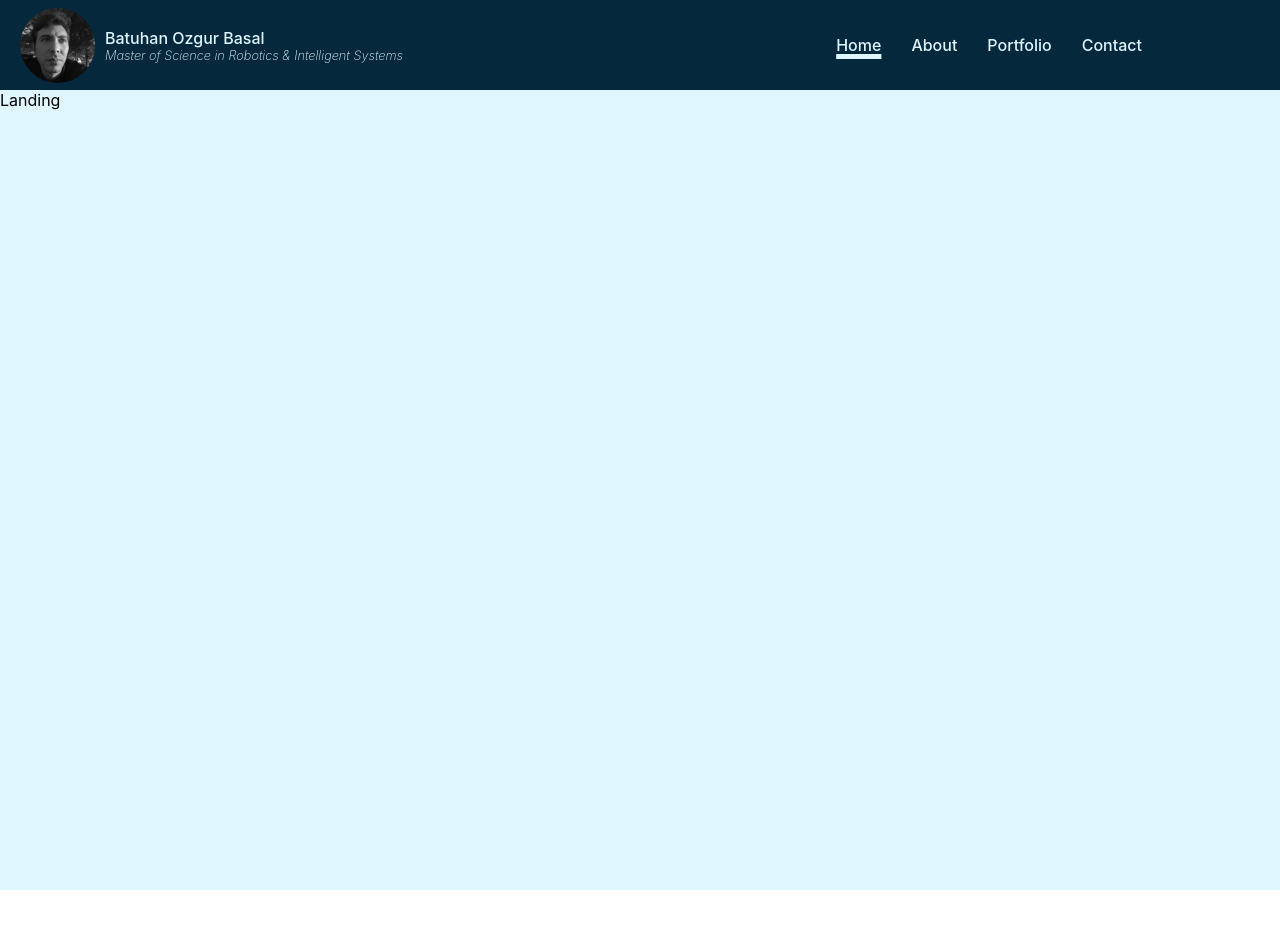
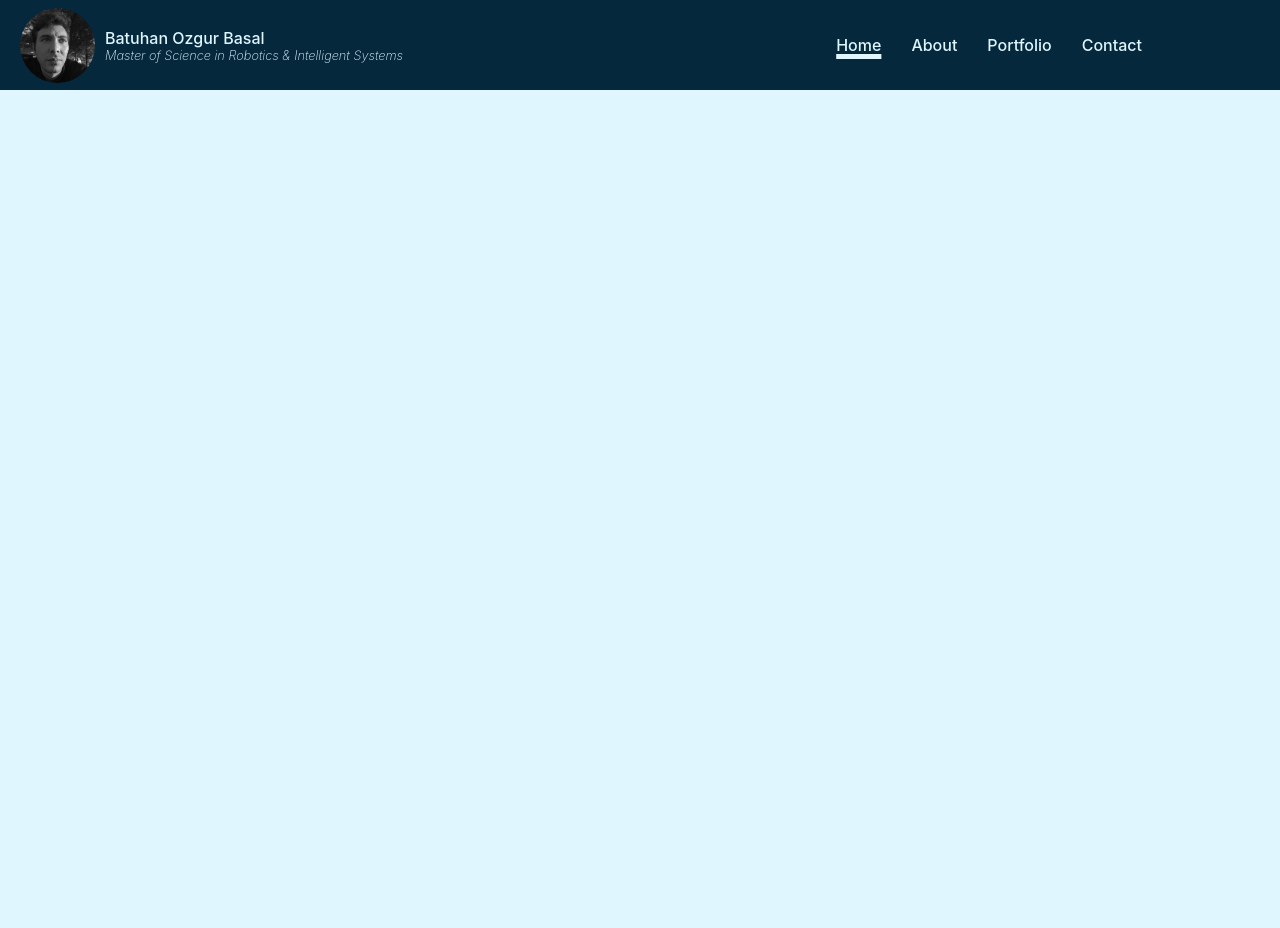
Before and after one commit to greenMakaroni/batuhan-resume, a React (Create React App) app: page / in a window 1280 px wide. Shown: the top 928 px of the page. Before the commit the page ends 890 px from the top, so only its background shows below. Built offline with nearby package versions, Linux system fonts and the light colour scheme.

Commit message:
nav finished

```diff
--- a/src/components/navigation/Navigation.jsx
+++ b/src/components/navigation/Navigation.jsx
@@ -10,7 +10,7 @@ export default function Navigation() {
 
   return (
     <>
-        { width < 620 ? <MobileNav /> : <Nav /> }
+        { width < 650 ? <MobileNav /> : <Nav /> }
     </>
   )
 }
--- a/src/components/navigation/mobileNav.scss
+++ b/src/components/navigation/mobileNav.scss
@@ -1,7 +1,3 @@
-.unselectable {
-    user-select: none;
-}
-
 .div-hamburger {
     position: absolute;
     display: flex;
@@ -58,7 +54,7 @@
     width: 55%;
     height: 10%;
     animation: hamburger-close-bottom ease 0.2s;
-    transform: rotate(135deg)
+    transform: rotate(135deg);
 }
 
 .middle-close {
@@ -76,11 +72,13 @@
     align-items: center;
     top: 0;
     right: 0;
+    padding-top: 50px;
     width: 100%;
     height: 100%;
     background: #256D85;
     animation: menuAppear-Mobile ease 0.3s;
     z-index: 2;
+    user-select: none;
 }
 
 .mobile-logo {
--- a/src/components/navigation/nav.scss
+++ b/src/components/navigation/nav.scss
@@ -1,4 +1,5 @@
 .nav {
+    position: fixed;
     overflow: hidden;
     display: flex;
     flex-direction: row;
--- a/src/pages/home/home.scss
+++ b/src/pages/home/home.scss
@@ -1,7 +1,7 @@
 .banner {
     overflow: hidden;
     width: 100vw;
-    height: 100vh;
+    height: 200vh;
     background-color: #DFF6FF;
     z-index: 1;
 }
```
